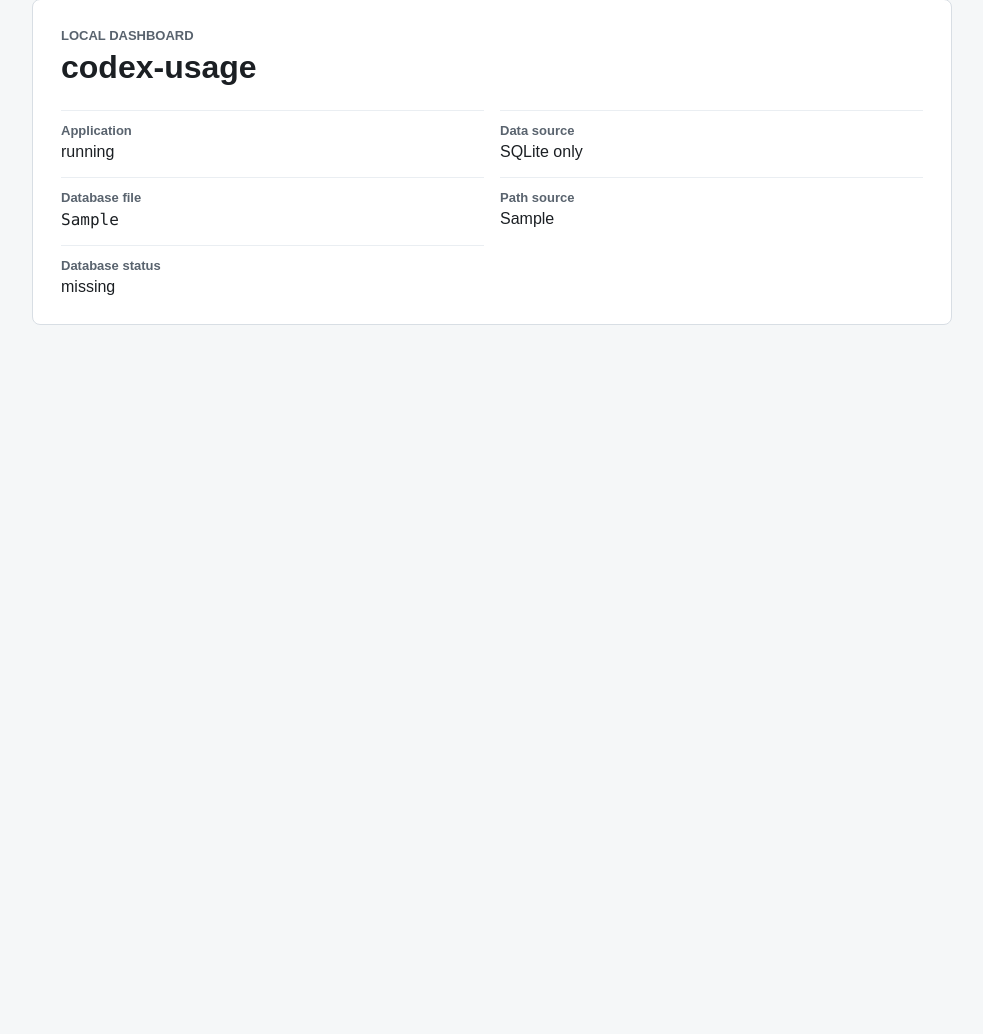
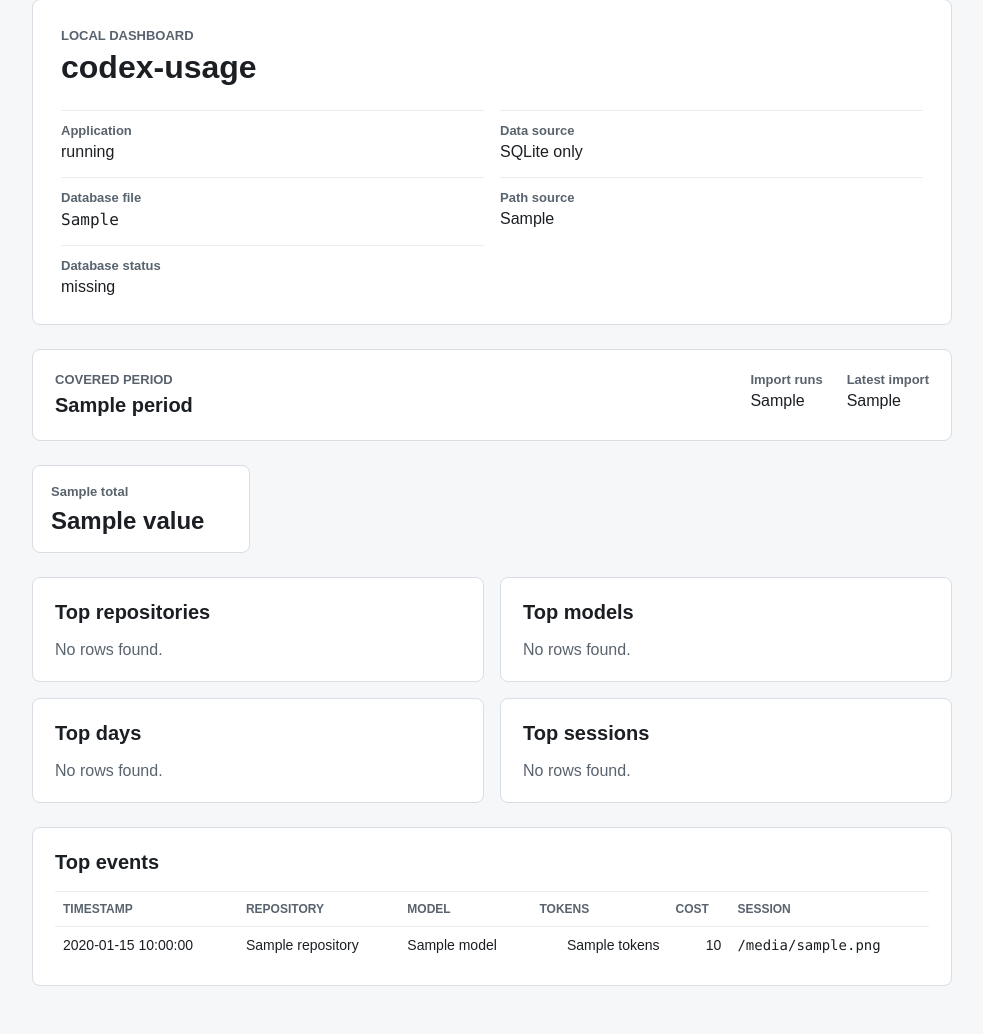
Before and after one commit to MarcoP100/codex-usage, a FastAPI app: template src/codex_usage/web/templates/index.html in a window 1280 px wide. Shown: the part 49-1083 px from the top of the page, without its empty margins (148-1131 px from the left). Before the commit the page ends 374 px from the top, so only its background shows below. Run offline with FastAPI, Linux system fonts and the light colour scheme; the template is opened without the code that fills it: most values are stand-ins (such as "Sample title", 1, 10 or a date in 2020).

Commit message:
feat: Add breakdown table template for displaying event data

```diff
--- a/pyproject.toml
+++ b/pyproject.toml
@@ -23,6 +23,7 @@ where = ["src"]
 [tool.setuptools.package-data]
 codex_usage = [
     "web/templates/*.html",
+    "web/templates/partials/*.html",
     "web/static/*.css",
 ]
 
--- a/src/codex_usage/web/app.py
+++ b/src/codex_usage/web/app.py
@@ -1,17 +1,92 @@
 from __future__ import annotations
 
+import sqlite3
 from pathlib import Path
+from typing import Any
 
 from fastapi import FastAPI, Request
 from fastapi.responses import HTMLResponse
 from fastapi.staticfiles import StaticFiles
 from fastapi.templating import Jinja2Templates
 
+from codex_usage.sqlite_report import build_sqlite_usage_report
+from codex_usage.text_report import fmt_pct, fmt_usd, human_tokens
 from codex_usage.web.settings import load_web_settings
 
 
 PACKAGE_DIR = Path(__file__).resolve().parent
 templates = Jinja2Templates(directory=str(PACKAGE_DIR / "templates"))
+
+
+def _format_period(first_seen_at: str | None, last_seen_at: str | None) -> str:
+    if first_seen_at is None or last_seen_at is None:
+        return "No token events"
+    return f"{first_seen_at} -> {last_seen_at}"
+
+
+def _format_breakdown_rows(rows: list[Any]) -> list[dict[str, str]]:
+    return [
+        {
+            "key": str(row.key),
+            "events": f"{row.events:,}",
+            "tokens": human_tokens(row.total_tokens),
+            "cost": fmt_usd(row.estimated_cost_usd),
+        }
+        for row in rows
+    ]
+
+
+def _format_top_events(rows: list[Any]) -> list[dict[str, str]]:
+    return [
+        {
+            "timestamp": row.timestamp,
+            "repository": row.repository,
+            "model": row.model,
+            "tokens": human_tokens(row.total_tokens),
+            "cost": fmt_usd(row.estimated_cost_usd),
+            "session_file": row.session_file,
+        }
+        for row in rows
+    ]
+
+
+def _dashboard_context(db_path: Path) -> dict[str, Any]:
+    try:
+        report = build_sqlite_usage_report(db_path)
+    except sqlite3.Error as exc:
+        return {
+            "report": None,
+            "report_error": f"SQLite database is not ready: {exc}",
+        }
+
+    totals = report.totals
+    return {
+        "report": {
+            "period": _format_period(totals.first_seen_at, totals.last_seen_at),
+            "import_runs": f"{report.import_runs_count:,}",
+            "latest_import": (
+                report.latest_import_run.completed_at
+                if report.latest_import_run is not None
+                else "n/a"
+            ),
+            "totals": [
+                ("Events", f"{totals.events:,}"),
+                ("Total tokens", human_tokens(totals.total_tokens)),
+                ("Input tokens", human_tokens(totals.input_tokens)),
+                ("Cached input", human_tokens(totals.cached_input_tokens)),
+                ("Output tokens", human_tokens(totals.output_tokens)),
+                ("Cache ratio", fmt_pct(totals.cached_input_tokens, totals.input_tokens)),
+                ("Estimated cost", fmt_usd(totals.estimated_cost_usd)),
+                ("Default pricing events", f"{totals.default_pricing_events:,}"),
+            ],
+            "top_repositories": _format_breakdown_rows(report.top_repositories[:5]),
+            "top_models": _format_breakdown_rows(report.top_models[:5]),
+            "top_days": _format_breakdown_rows(report.top_days[:5]),
+            "top_sessions": _format_breakdown_rows(report.top_sessions[:5]),
+            "top_events": _format_top_events(report.top_events[:5]),
+        },
+        "report_error": None,
+    }
 
 
 def create_app() -> FastAPI:
@@ -26,6 +101,10 @@ def create_app() -> FastAPI:
     def index(request: Request) -> HTMLResponse:
         settings = load_web_settings()
         db_path = settings.db_path.expanduser()
+        dashboard = _dashboard_context(db_path) if settings.db_exists else {
+            "report": None,
+            "report_error": "SQLite database file was not found.",
+        }
         return templates.TemplateResponse(
             request,
             "index.html",
@@ -33,6 +112,7 @@ def create_app() -> FastAPI:
                 "db_exists": settings.db_exists,
                 "db_path": str(db_path),
                 "db_path_source": settings.db_path_source,
+                **dashboard,
             },
         )
 
--- a/src/codex_usage/web/static/styles.css
+++ b/src/codex_usage/web/static/styles.css
@@ -16,6 +16,10 @@ body {
 .page-shell {
   width: min(920px, calc(100% - 32px));
   margin: 48px auto;
+}
+
+.page-section {
+  margin-bottom: 24px;
 }
 
 .status-panel {
@@ -38,6 +42,12 @@ h1 {
   margin: 0 0 24px;
   font-size: 32px;
   line-height: 1.15;
+}
+
+h2 {
+  margin: 0 0 16px;
+  font-size: 20px;
+  line-height: 1.25;
 }
 
 .status-grid {
@@ -69,6 +79,107 @@ dd {
   font-family: Consolas, "Courier New", monospace;
 }
 
+.notice,
+.summary-band,
+.data-table-section {
+  background: #ffffff;
+  border: 1px solid #d8dee4;
+  border-radius: 8px;
+  padding: 22px;
+}
+
+.notice {
+  border-color: #f0c36d;
+  background: #fff8e5;
+}
+
+.notice p,
+.empty-state {
+  margin: 0;
+  color: #59636e;
+}
+
+.summary-band {
+  display: flex;
+  align-items: flex-start;
+  justify-content: space-between;
+  gap: 24px;
+}
+
+.summary-band h2 {
+  margin-bottom: 0;
+}
+
+.import-summary {
+  display: flex;
+  gap: 24px;
+  margin: 0;
+}
+
+.kpi-grid {
+  display: grid;
+  grid-template-columns: repeat(4, minmax(0, 1fr));
+  gap: 16px;
+}
+
+.kpi-card {
+  min-width: 0;
+  background: #ffffff;
+  border: 1px solid #d8dee4;
+  border-radius: 8px;
+  padding: 18px;
+}
+
+.kpi-card span {
+  display: block;
+  color: #59636e;
+  font-size: 13px;
+  font-weight: 700;
+}
+
+.kpi-card strong {
+  display: block;
+  margin-top: 8px;
+  font-size: 24px;
+  line-height: 1.15;
+  overflow-wrap: anywhere;
+}
+
+.tables-grid {
+  display: grid;
+  grid-template-columns: repeat(2, minmax(0, 1fr));
+  gap: 16px;
+}
+
+.table-scroll {
+  overflow-x: auto;
+}
+
+table {
+  width: 100%;
+  border-collapse: collapse;
+  font-size: 14px;
+}
+
+th,
+td {
+  border-top: 1px solid #eaeef2;
+  padding: 10px 8px;
+  text-align: left;
+  vertical-align: top;
+}
+
+th {
+  color: #59636e;
+  font-size: 12px;
+  text-transform: uppercase;
+}
+
+.numeric {
+  text-align: right;
+  white-space: nowrap;
+}
+
 @media (max-width: 680px) {
   .page-shell {
     margin: 24px auto;
@@ -81,4 +192,18 @@ dd {
   .status-grid {
     grid-template-columns: 1fr;
   }
+
+  .summary-band,
+  .import-summary {
+    display: block;
+  }
+
+  .import-summary div + div {
+    margin-top: 14px;
+  }
+
+  .kpi-grid,
+  .tables-grid {
+    grid-template-columns: 1fr;
+  }
 }
--- a/src/codex_usage/web/templates/index.html
+++ b/src/codex_usage/web/templates/index.html
@@ -3,7 +3,7 @@
 {% block title %}codex-usage dashboard{% endblock %}
 
 {% block content %}
-  <section class="status-panel">
+  <section class="status-panel page-section">
     <div>
       <p class="eyebrow">Local dashboard</p>
       <h1>codex-usage</h1>
@@ -32,4 +32,88 @@
       </div>
     </dl>
   </section>
+
+  {% if report_error %}
+    <section class="notice page-section">
+      <h2>Dashboard data</h2>
+      <p>{{ report_error }}</p>
+    </section>
+  {% endif %}
+
+  {% if report %}
+    <section class="summary-band page-section">
+      <div>
+        <p class="eyebrow">Covered period</p>
+        <h2>{{ report.period }}</h2>
+      </div>
+      <dl class="import-summary">
+        <div>
+          <dt>Import runs</dt>
+          <dd>{{ report.import_runs }}</dd>
+        </div>
+        <div>
+          <dt>Latest import</dt>
+          <dd>{{ report.latest_import }}</dd>
+        </div>
+      </dl>
+    </section>
+
+    <section class="kpi-grid page-section" aria-label="Token totals">
+      {% for label, value in report.totals %}
+        <div class="kpi-card">
+          <span>{{ label }}</span>
+          <strong>{{ value }}</strong>
+        </div>
+      {% endfor %}
+    </section>
+
+    <section class="tables-grid page-section">
+      {% with title="Top repositories", rows=report.top_repositories %}
+        {% include "partials/breakdown_table.html" %}
+      {% endwith %}
+      {% with title="Top models", rows=report.top_models %}
+        {% include "partials/breakdown_table.html" %}
+      {% endwith %}
+      {% with title="Top days", rows=report.top_days %}
+        {% include "partials/breakdown_table.html" %}
+      {% endwith %}
+      {% with title="Top sessions", rows=report.top_sessions %}
+        {% include "partials/breakdown_table.html" %}
+      {% endwith %}
+    </section>
+
+    <section class="data-table-section page-section">
+      <h2>Top events</h2>
+      {% if report.top_events %}
+        <div class="table-scroll">
+          <table>
+            <thead>
+              <tr>
+                <th>Timestamp</th>
+                <th>Repository</th>
+                <th>Model</th>
+                <th>Tokens</th>
+                <th>Cost</th>
+                <th>Session</th>
+              </tr>
+            </thead>
+            <tbody>
+              {% for row in report.top_events %}
+                <tr>
+                  <td>{{ row.timestamp }}</td>
+                  <td>{{ row.repository }}</td>
+                  <td>{{ row.model }}</td>
+                  <td class="numeric">{{ row.tokens }}</td>
+                  <td class="numeric">{{ row.cost }}</td>
+                  <td class="path">{{ row.session_file }}</td>
+                </tr>
+              {% endfor %}
+            </tbody>
+          </table>
+        </div>
+      {% else %}
+        <p class="empty-state">No token events found.</p>
+      {% endif %}
+    </section>
+  {% endif %}
 {% endblock %}
--- /dev/null
+++ b/src/codex_usage/web/templates/partials/breakdown_table.html
@@ -0,0 +1,29 @@
+<section class="data-table-section">
+  <h2>{{ title }}</h2>
+  {% if rows %}
+    <div class="table-scroll">
+      <table>
+        <thead>
+          <tr>
+            <th>Name</th>
+            <th>Events</th>
+            <th>Tokens</th>
+            <th>Cost</th>
+          </tr>
+        </thead>
+        <tbody>
+          {% for row in rows %}
+            <tr>
+              <td class="path">{{ row.key }}</td>
+              <td class="numeric">{{ row.events }}</td>
+              <td class="numeric">{{ row.tokens }}</td>
+              <td class="numeric">{{ row.cost }}</td>
+            </tr>
+          {% endfor %}
+        </tbody>
+      </table>
+    </div>
+  {% else %}
+    <p class="empty-state">No rows found.</p>
+  {% endif %}
+</section>
```
Also changed, not shown: docs/phase-4-dashboard-roadmap.md (+36 -0 lines), docs/project-roadmap.md (+10 -7 lines), tests/test_web.py (+69 -0 lines), README.md.
